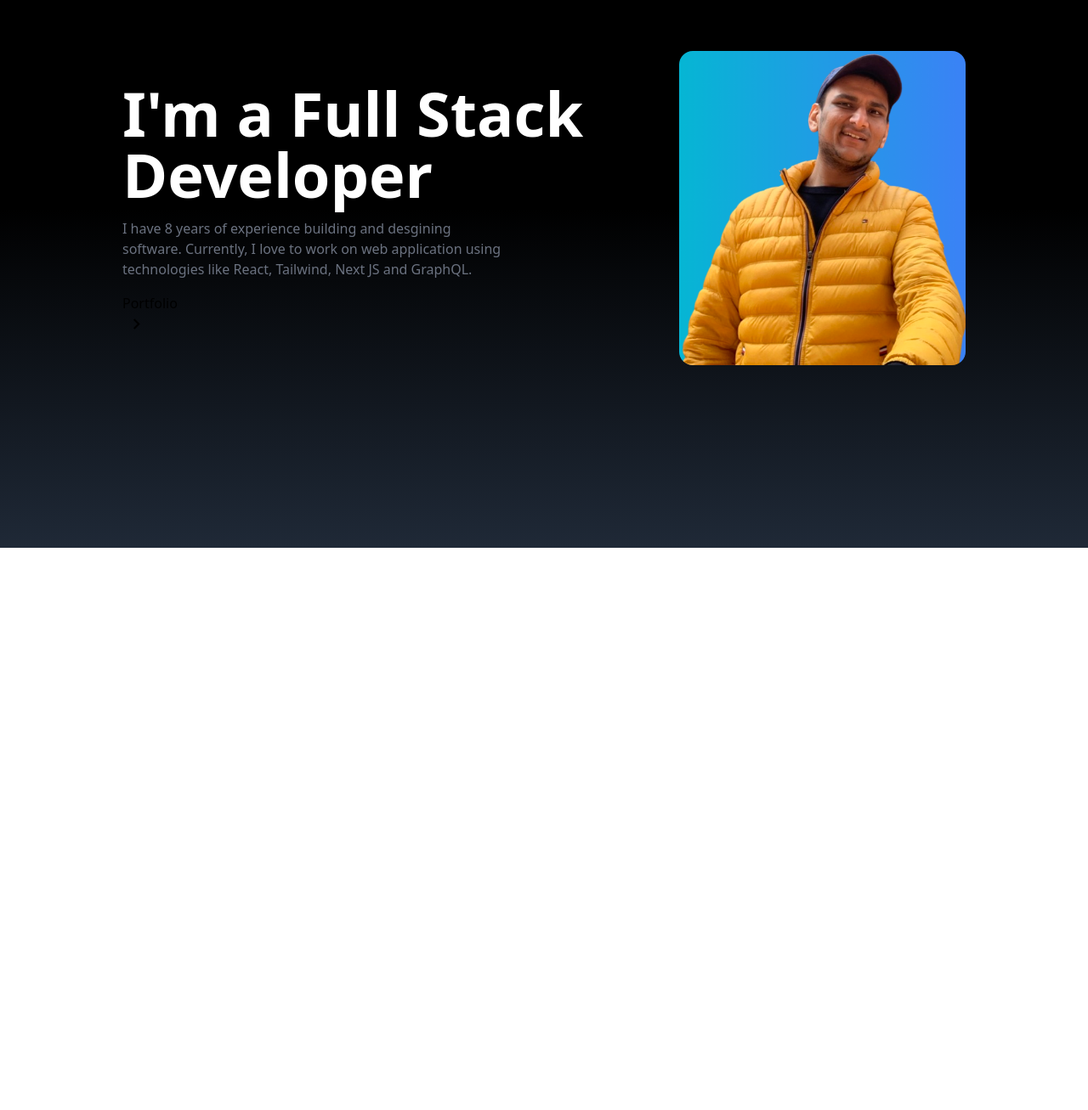
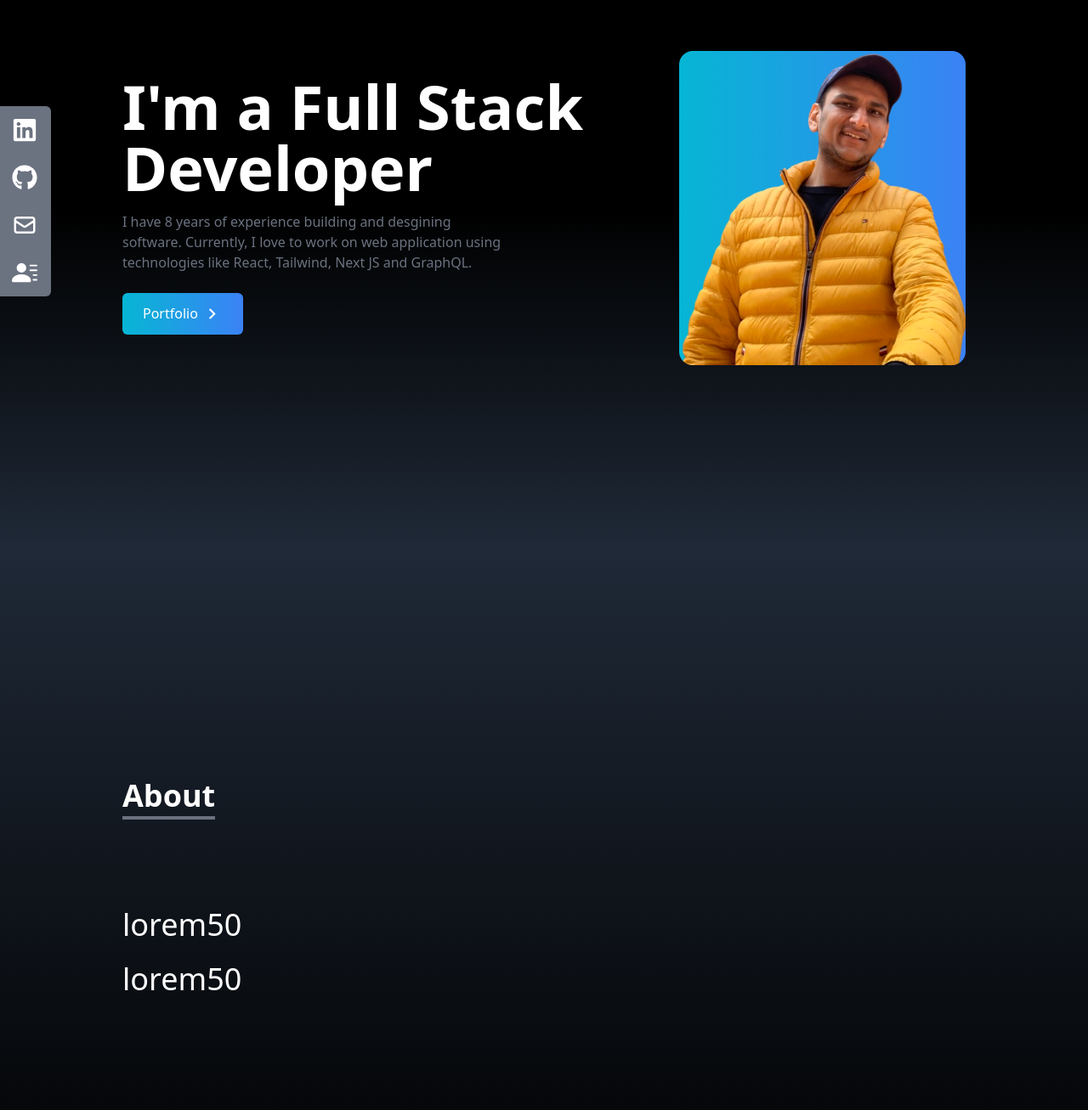
Before and after one commit to mayankmj/Portfolio, a React (Create React App) app: page / in a window 1280 px wide. Shown: the part 155-1462 px from the top of the page at 85% size. Before the commit the page ends 800 px from the top, so only its background shows below. Built offline with nearby package versions, Linux system fonts and the light colour scheme.

Commit message:
about, Social link

```diff
--- a/src/App.js
+++ b/src/App.js
@@ -1,11 +1,17 @@
+import About from "./components/About";
 import Home from "./components/Home";
 import NavBar from "./components/NavBar";
+import Portfolio from "./components/Portfolio";
+import SocialLinks from "./components/SocialLinks";
 
 function App() {
   return (
     <div>
       {/* <NavBar /> */}
       <Home />
+      <About />
+      <Portfolio />
+      <SocialLinks />
     </div>
   );
 }
--- /dev/null
+++ b/src/components/About.jsx
@@ -0,0 +1,21 @@
+import React from 'react'
+
+const About = () => {
+  return (
+    <div name='about' className='w-full h-screen bg-gradient-to-b from-gray-800 to to-black text-white'>
+        <div className='max-w-screen-lg p-4 mx-auto flex flex-col justify-center w-full h-full'>
+            <div className='pb-8'>
+                <p className='text-4xl font-bold inline border-b-4 border-gray-500'>About</p>
+            </div>
+            <p className='text-4xl mt-20'>
+                lorem50
+            </p>
+            <br />
+
+            <p className='text-4xl'>lorem50</p>
+        </div>
+    </div>
+  )
+}
+
+export default About
--- a/src/components/Home.jsx
+++ b/src/components/Home.jsx
@@ -21,17 +21,17 @@ const Home = () => {
           </p>
 
           <div>
-            {/* <Link
-              to="portfolio"
+            <button
+              // to="portfolio"
             //   smooth
-              duration={500}
+              // duration={500}
               className="group text-white w-fit px-6 py-3 my-2 flex items-center rounded-md bg-gradient-to-r from-cyan-500 to-blue-500 cursor-pointer"
-            > */}
+            >
               Portfolio
               <span className="group-hover:rotate-90 duration-300">
                 <MdOutlineKeyboardArrowRight size={25} className="ml-1" />
               </span>
-            {/* </Link> */}
+            </button>
           </div>
         </div>
 
--- /dev/null
+++ b/src/components/SocialLinks.jsx
@@ -0,0 +1,70 @@
+import React from 'react'
+import {FaGithub , FaLinkedin} from 'react-icons/fa'
+import {HiOutlineMail} from 'react-icons/hi'
+import {BsFillPersonLinesFill} from 'react-icons/bs'
+
+const SocialLinks = () => {
+
+    const Links = [
+        {
+            id:1,
+            child:(
+                  <>
+                    Linkedin <FaLinkedin size={30} />
+                  </>
+            ),
+            goto: 'https://github.com',
+            style: 'rounded-tr-md',
+        },
+        {
+            id:2,
+            child:(
+                  <>
+                    github <FaGithub size={30} />
+                  </>
+            ),
+            goto: 'https://github.com',
+            // style: 'rounded-tr-md',
+        },
+        {
+            id:3,
+            child:(
+                  <>
+                    Mail<HiOutlineMail size={30} />
+                  </>
+            ),
+            goto: 'mailto:mayankjohari877@gmail.com',
+            // style: 'rounded-tr-md',
+        },
+        {
+            id:4,
+            child:(
+                  <>
+                    Resume <BsFillPersonLinesFill size={30} />
+                  </>
+            ),
+            goto: 'https://github.com',
+            style: 'rounded-br-md',
+            downlaod:true,
+        },
+    ]
+  return (
+    <div className='hidden lg:flex flex-col top-[35%] left-0 fixed'>
+        <ul>
+        {Links.map((link) =>
+          <li className={`flex justify-between items-center w-40 h-14 px-4 ml-[-100px] hover:ml-[-10px] hover:rounded-md duration-300 bg-gray-500 + ${link?.style}`} key={link.id}>
+            <a href={link.goto} className='flex justify-between items-center w-full text-white'
+             download={link?.downlaod}
+             target='_blank'
+             rel='noreferrer'
+            >
+                {link.child}
+            </a>
+          </li>
+        )}
+        </ul>
+    </div>
+  )
+}
+
+export default SocialLinks
```
